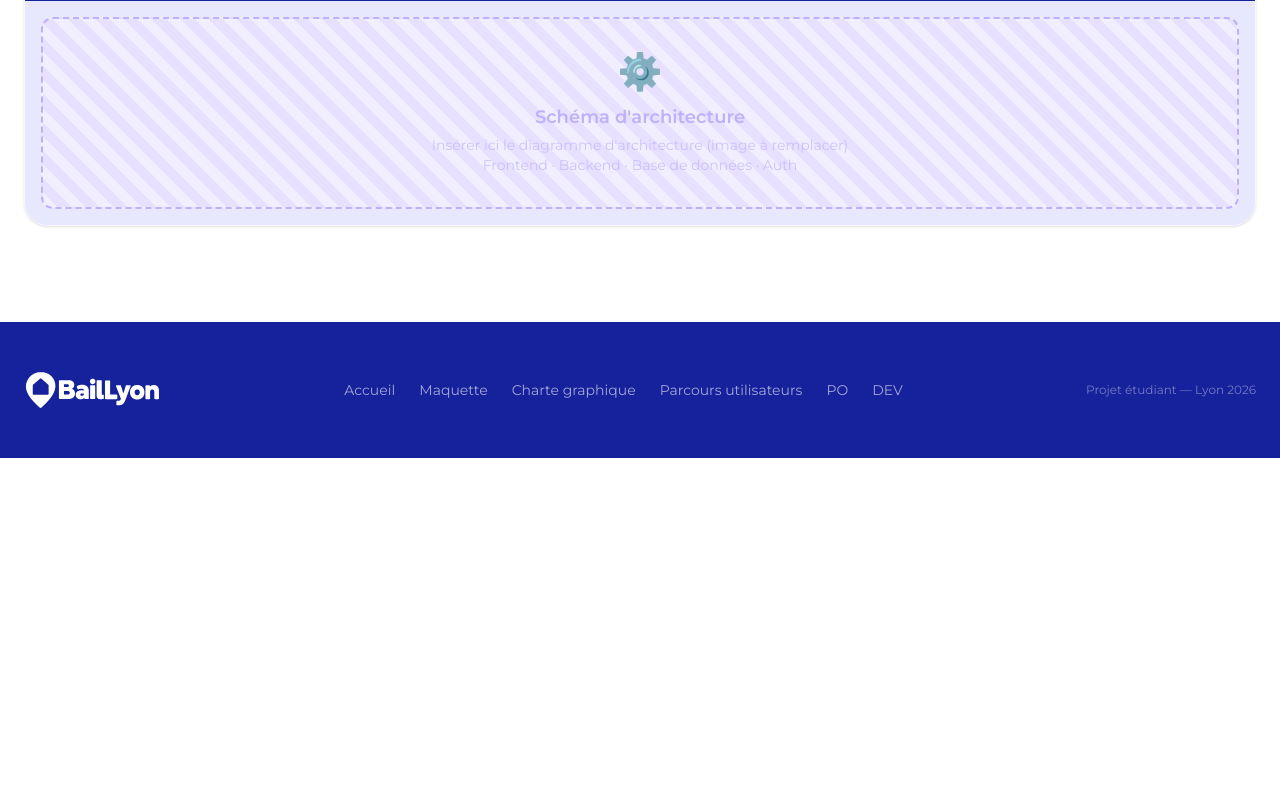
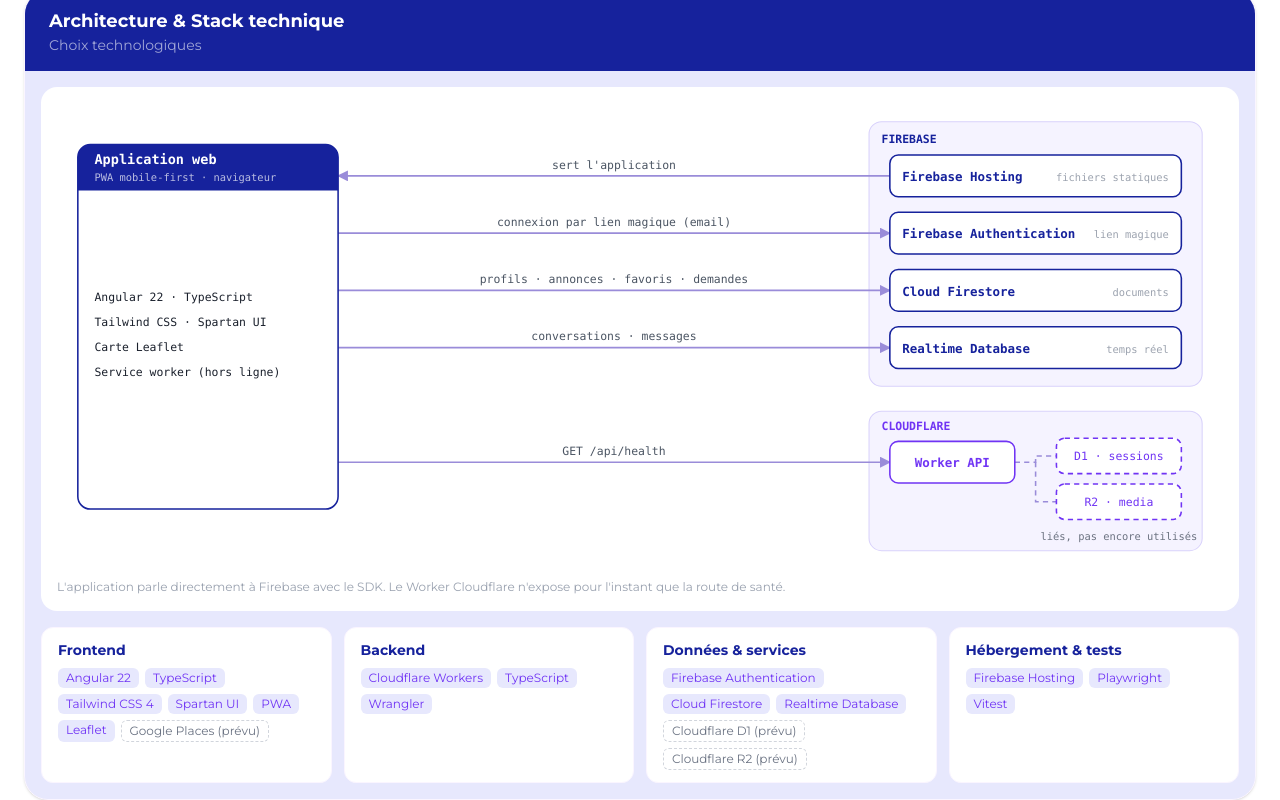
Before and after one commit to sosoYim/log-presentation, a Next.js app: page /dev in a window 1280 px wide. Shown: the part 2080-2880 px from the top of the page. Before the commit the page ends 2538 px from the top, so only its background shows below. Built offline with nearby package versions, Linux system fonts and the light colour scheme.

Commit message:
feat: add tech spec

```diff
--- /dev/null
+++ b/components/ArchitectureDiagram.tsx
@@ -0,0 +1,135 @@
+type Link = {
+  y: number;
+  label: string;
+  toApp?: boolean;
+  planned?: boolean;
+};
+
+type Service = { y: number; name: string; detail: string };
+
+const NAVY = "#16229C";
+const PURPLE = "#7034F4";
+const LINE = "#9A8CD9";
+
+const APP_RIGHT = 270;
+const SERVICE_X = 800;
+const SERVICE_W = 280;
+const SERVICE_H = 40;
+
+const firebaseServices: Service[] = [
+  { y: 50, name: "Firebase Hosting", detail: "fichiers statiques" },
+  { y: 105, name: "Firebase Authentication", detail: "lien magique" },
+  { y: 160, name: "Cloud Firestore", detail: "documents" },
+  { y: 215, name: "Realtime Database", detail: "temps réel" },
+];
+
+const links: Link[] = [
+  { y: 70, label: "sert l'application", toApp: true },
+  { y: 125, label: "connexion par lien magique (email)" },
+  { y: 180, label: "profils · annonces · favoris · demandes" },
+  { y: 235, label: "conversations · messages" },
+  { y: 345, label: "GET /api/health" },
+];
+
+const appLines = ["Angular 22 · TypeScript", "Tailwind CSS · Spartan UI", "Carte Leaflet", "Service worker (hors ligne)"];
+
+export default function ArchitectureDiagram() {
+  return (
+    <div className="overflow-x-auto">
+      <svg
+        viewBox="0 0 1120 446"
+        role="img"
+        aria-label="Schéma d'architecture : l'application Angular parle directement à Firebase (Hosting, Authentication, Firestore, Realtime Database) et au Worker Cloudflare, auquel D1 et R2 sont liés sans être encore utilisés"
+        className="w-full min-w-[900px] h-auto"
+        fontFamily="ui-monospace, SFMono-Regular, Menlo, monospace"
+      >
+        <defs>
+          <marker id="arch-arrow" viewBox="0 0 10 10" refX="9" refY="5" markerWidth="7" markerHeight="7" orient="auto-start-reverse">
+            <path d="M0,0 L10,5 L0,10 Z" fill={LINE} />
+          </marker>
+        </defs>
+
+        {/* Groupes */}
+        <rect x={780} y={18} width={320} height={254} rx={12} fill="#F5F3FF" stroke="#D9D2FB" />
+        <text x={792} y={38} fontSize={11} fontWeight={700} fill={NAVY}>
+          FIREBASE
+        </text>
+        <rect x={780} y={296} width={320} height={134} rx={12} fill="#F5F3FF" stroke="#D9D2FB" />
+        <text x={792} y={314} fontSize={11} fontWeight={700} fill={PURPLE}>
+          CLOUDFLARE
+        </text>
+
+        {/* Liens */}
+        {links.map((l) => (
+          <g key={l.y}>
+            <line
+              x1={APP_RIGHT}
+              y1={l.y}
+              x2={SERVICE_X}
+              y2={l.y}
+              stroke={LINE}
+              strokeWidth={1.5}
+              markerEnd={l.toApp ? undefined : "url(#arch-arrow)"}
+              markerStart={l.toApp ? "url(#arch-arrow)" : undefined}
+            />
+            <text x={535} y={l.y - 7} textAnchor="middle" fontSize={11} fill="#4B5563">
+              {l.label}
+            </text>
+          </g>
+        ))}
+        <g fill="none" stroke={LINE} strokeWidth={1.5} strokeDasharray="5 4">
+          <path d="M920,345 H940 V339 H960" />
+          <path d="M940,345 V383 H960" />
+        </g>
+        <text x={1020} y={420} textAnchor="middle" fontSize={10} fill="#6B7280">
+          liés, pas encore utilisés
+        </text>
+
+        {/* Application */}
+        <rect x={20} y={40} width={250} height={350} rx={12} fill="#ffffff" stroke={NAVY} strokeWidth={1.5} />
+        <path d="M20,84 V52 a12,12 0 0 1 12,-12 H258 a12,12 0 0 1 12,12 V84 Z" fill={NAVY} />
+        <text x={36} y={59} fontSize={13} fontWeight={700} fill="#ffffff">
+          Application web
+        </text>
+        <text x={36} y={75} fontSize={10} fill="#ffffff" fillOpacity={0.7}>
+          PWA mobile-first · navigateur
+        </text>
+        {appLines.map((line, i) => (
+          <text key={line} x={36} y={190 + i * 24} fontSize={11} fill="#1A202C">
+            {line}
+          </text>
+        ))}
+
+        {/* Services Firebase */}
+        {firebaseServices.map((s) => (
+          <g key={s.name}>
+            <rect x={SERVICE_X} y={s.y} width={SERVICE_W} height={SERVICE_H} rx={8} fill="#ffffff" stroke={NAVY} strokeWidth={1.5} />
+            <text x={SERVICE_X + 12} y={s.y + 25} fontSize={12} fontWeight={700} fill={NAVY}>
+              {s.name}
+            </text>
+            <text x={SERVICE_X + SERVICE_W - 12} y={s.y + 25} textAnchor="end" fontSize={10} fill="#9CA3AF">
+              {s.detail}
+            </text>
+          </g>
+        ))}
+
+        {/* Cloudflare */}
+        <rect x={SERVICE_X} y={325} width={120} height={SERVICE_H} rx={8} fill="#ffffff" stroke={PURPLE} strokeWidth={1.5} />
+        <text x={SERVICE_X + 60} y={350} textAnchor="middle" fontSize={12} fontWeight={700} fill={PURPLE}>
+          Worker API
+        </text>
+        {[
+          { y: 322, name: "D1 · sessions" },
+          { y: 366, name: "R2 · media" },
+        ].map((b) => (
+          <g key={b.name}>
+            <rect x={960} y={b.y} width={120} height={34} rx={8} fill="#ffffff" stroke={PURPLE} strokeWidth={1.5} strokeDasharray="5 4" />
+            <text x={1020} y={b.y + 21} textAnchor="middle" fontSize={11} fill={PURPLE}>
+              {b.name}
+            </text>
+          </g>
+        ))}
+      </svg>
+    </div>
+  );
+}
--- a/components/sections/DEV.tsx
+++ b/components/sections/DEV.tsx
@@ -1,6 +1,7 @@
+import ArchitectureDiagram from "@/components/ArchitectureDiagram";
 import DataModelDiagram from "@/components/DataModelDiagram";
 
-const stores = [
+const stores: { name: string; color: string; planned?: boolean; desc: string; paths: string[] }[] = [
   {
     name: "Cloud Firestore",
     color: "bg-[#16229C]",
@@ -12,6 +13,53 @@
     color: "bg-[#7034F4]",
     desc: "Messagerie en temps réel. Les messages sont imbriqués sous leur conversation, qui reprend l'identifiant de la demande de réservation.",
     paths: ["conversations", "conversations/{id}/messages"],
+  },
+  {
+    name: "Cloudflare D1",
+    color: "bg-gray-400",
+    planned: true,
+    desc: "Côté Worker, deux journaux. Historique de connexion : première connexion, dernière activité et appareil de chaque utilisateur. Journal d'audit : chaque changement important (demande acceptée ou refusée, annonce publiée ou désactivée) avec son auteur et sa date.",
+    paths: ["sublyon-sessions"],
+  },
+  {
+    name: "Cloudflare R2",
+    color: "bg-gray-400",
+    planned: true,
+    desc: "Stockage des photos d'annonces : le Worker recevra les images envoyées par l'annonceur et leur adresse sera enregistrée dans l'annonce.",
+    paths: ["sublyon-media"],
+  },
+];
+
+const stack: { title: string; items: { name: string; planned?: boolean }[] }[] = [
+  {
+    title: "Frontend",
+    items: [
+      { name: "Angular 22" },
+      { name: "TypeScript" },
+      { name: "Tailwind CSS 4" },
+      { name: "Spartan UI" },
+      { name: "PWA" },
+      { name: "Leaflet" },
+      { name: "Google Places", planned: true },
+    ],
+  },
+  {
+    title: "Backend",
+    items: [{ name: "Cloudflare Workers" }, { name: "TypeScript" }, { name: "Wrangler" }],
+  },
+  {
+    title: "Données & services",
+    items: [
+      { name: "Firebase Authentication" },
+      { name: "Cloud Firestore" },
+      { name: "Realtime Database" },
+      { name: "Cloudflare D1", planned: true },
+      { name: "Cloudflare R2", planned: true },
+    ],
+  },
+  {
+    title: "Hébergement & tests",
+    items: [{ name: "Firebase Hosting" }, { name: "Playwright" }, { name: "Vitest" }],
   },
 ];
 
@@ -75,6 +123,11 @@
                   <div className="flex items-center gap-2">
                     <span className={`w-3 h-3 rounded-sm ${s.color}`} />
                     <h4 className="font-bold text-sm text-[#16229C]">{s.name}</h4>
+                    {s.planned && (
+                      <span className="text-xs text-gray-500 border border-dashed border-gray-300 rounded-md px-2 py-0.5">
+                        prévu
+                      </span>
+                    )}
                   </div>
                   <p className="text-xs text-gray-500 mt-1.5">{s.desc}</p>
                   <div className="flex flex-wrap gap-1.5 mt-2">
@@ -145,13 +198,33 @@
               <h3 className="font-bold text-white text-lg">Architecture & Stack technique</h3>
               <p className="text-white/60 text-sm">Choix technologiques</p>
             </div>
-            <div className="section-placeholder m-4 rounded-2xl min-h-48 flex flex-col items-center justify-center text-[#BFB0FC] text-center p-8">
-              <div className="text-4xl mb-3">⚙️</div>
-              <p className="font-semibold text-lg">Schéma d'architecture</p>
-              <p className="text-sm mt-1 opacity-70">
-                Insérer ici le diagramme d'architecture (image à remplacer)<br />
-                Frontend · Backend · Base de données · Auth
+            <div className="bg-white m-4 rounded-2xl p-4">
+              <ArchitectureDiagram />
+              <p className="text-xs text-gray-400 mt-3">
+                L&apos;application parle directement à Firebase avec le SDK. Le Worker Cloudflare n&apos;expose pour l&apos;instant que la route de santé.
               </p>
+            </div>
+            <div className="grid sm:grid-cols-2 lg:grid-cols-4 gap-3 px-4 pb-4">
+              {stack.map((group) => (
+                <div key={group.title} className="bg-white rounded-xl px-4 py-3 border border-purple-50">
+                  <h4 className="font-bold text-sm text-[#16229C]">{group.title}</h4>
+                  <div className="flex flex-wrap gap-1.5 mt-2">
+                    {group.items.map((item) => (
+                      <span
+                        key={item.name}
+                        className={`text-xs rounded-md px-2 py-0.5 ${
+                          item.planned
+                            ? "text-gray-500 border border-dashed border-gray-300"
+                            : "text-[#7034F4] bg-[#E7E8FD]"
+                        }`}
+                      >
+                        {item.name}
+                        {item.planned && " (prévu)"}
+                      </span>
+                    ))}
+                  </div>
+                </div>
+              ))}
             </div>
           </div>
         </div>
```
